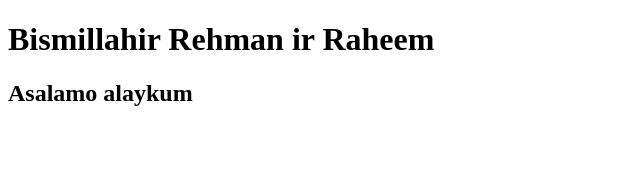
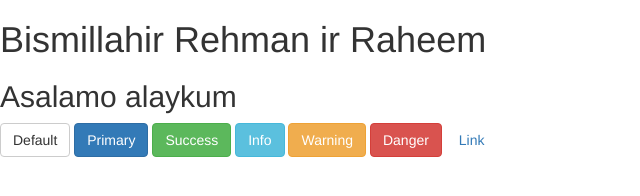
Before and after one commit to rohailkhan/bootstrap, a plain HTML site: page index.html in a window 1280 px wide. Shown: the whole page, without its empty margins (0-640 px from the left). Drawn offline with nearby package versions, Linux system fonts and the light colour scheme.

Commit message:
adding buttons

```diff
--- a/index.html
+++ b/index.html
@@ -2,10 +2,31 @@
 <html>
 <head>
 	<title>Bismillahir Rehman ir Raheeem</title>
+	<link rel="stylesheet" href="https://maxcdn.bootstrapcdn.com/bootstrap/3.3.7/css/bootstrap.min.css" integrity="sha384-BVYiiSIFeK1dGmJRAkycuHAHRg32OmUcww7on3RYdg4Va+PmSTsz/K68vbdEjh4u" crossorigin="anonymous">
 </head>
 <body>
 <h1> Bismillahir Rehman ir Raheem</h1>
 <h2>Asalamo alaykum</h2>
+<!-- Standard button -->
+<button type="button" class="btn btn-default">Default</button>
+
+<!-- Provides extra visual weight and identifies the primary action in a set of buttons -->
+<button type="button" class="btn btn-primary">Primary</button>
+
+<!-- Indicates a successful or positive action -->
+<button type="button" class="btn btn-success">Success</button>
+
+<!-- Contextual button for informational alert messages -->
+<button type="button" class="btn btn-info">Info</button>
+
+<!-- Indicates caution should be taken with this action -->
+<button type="button" class="btn btn-warning">Warning</button>
+
+<!-- Indicates a dangerous or potentially negative action -->
+<button type="button" class="btn btn-danger">Danger</button>
+
+<!-- Deemphasize a button by making it look like a link while maintaining button behavior -->
+<button type="button" class="btn btn-link">Link</button>
 
 </body>
 </html>
```
